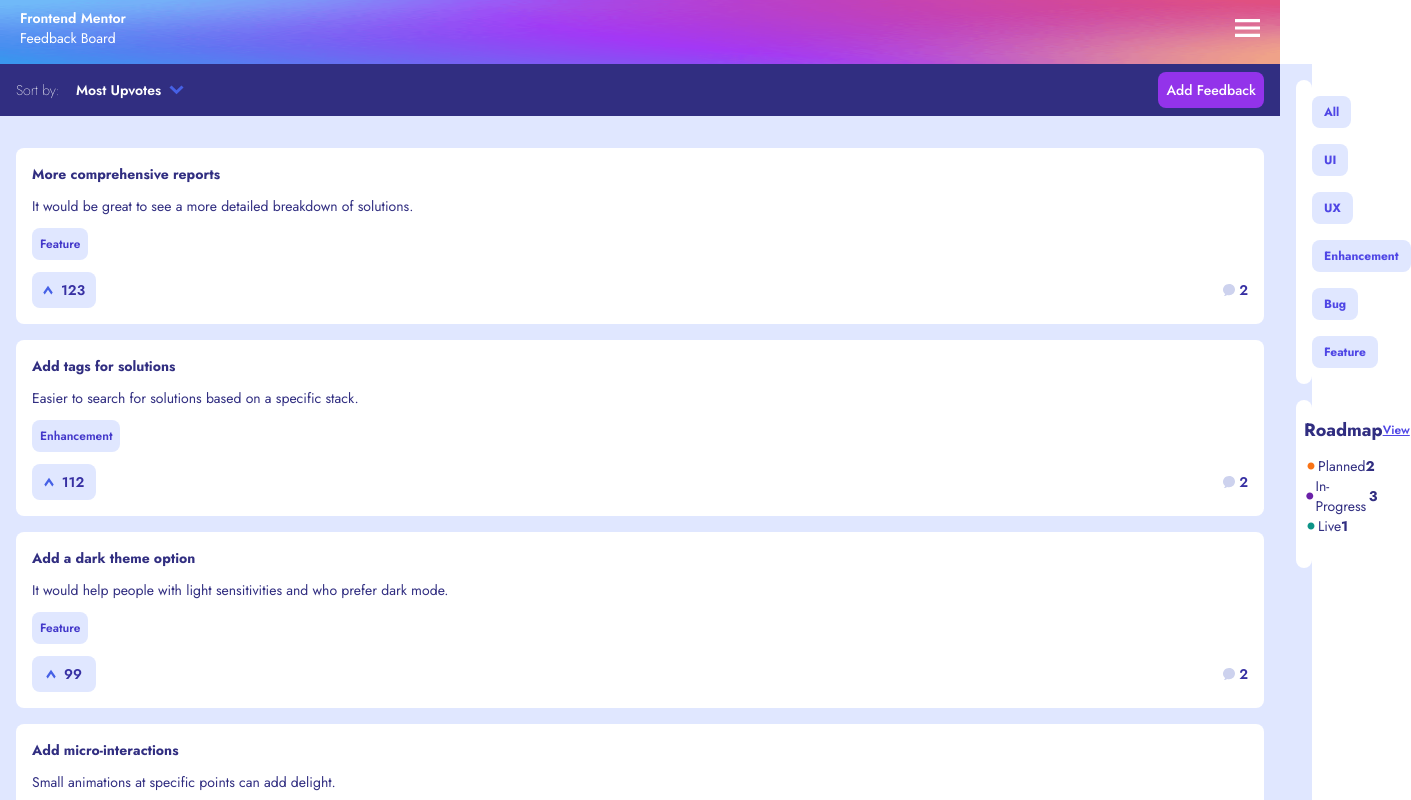
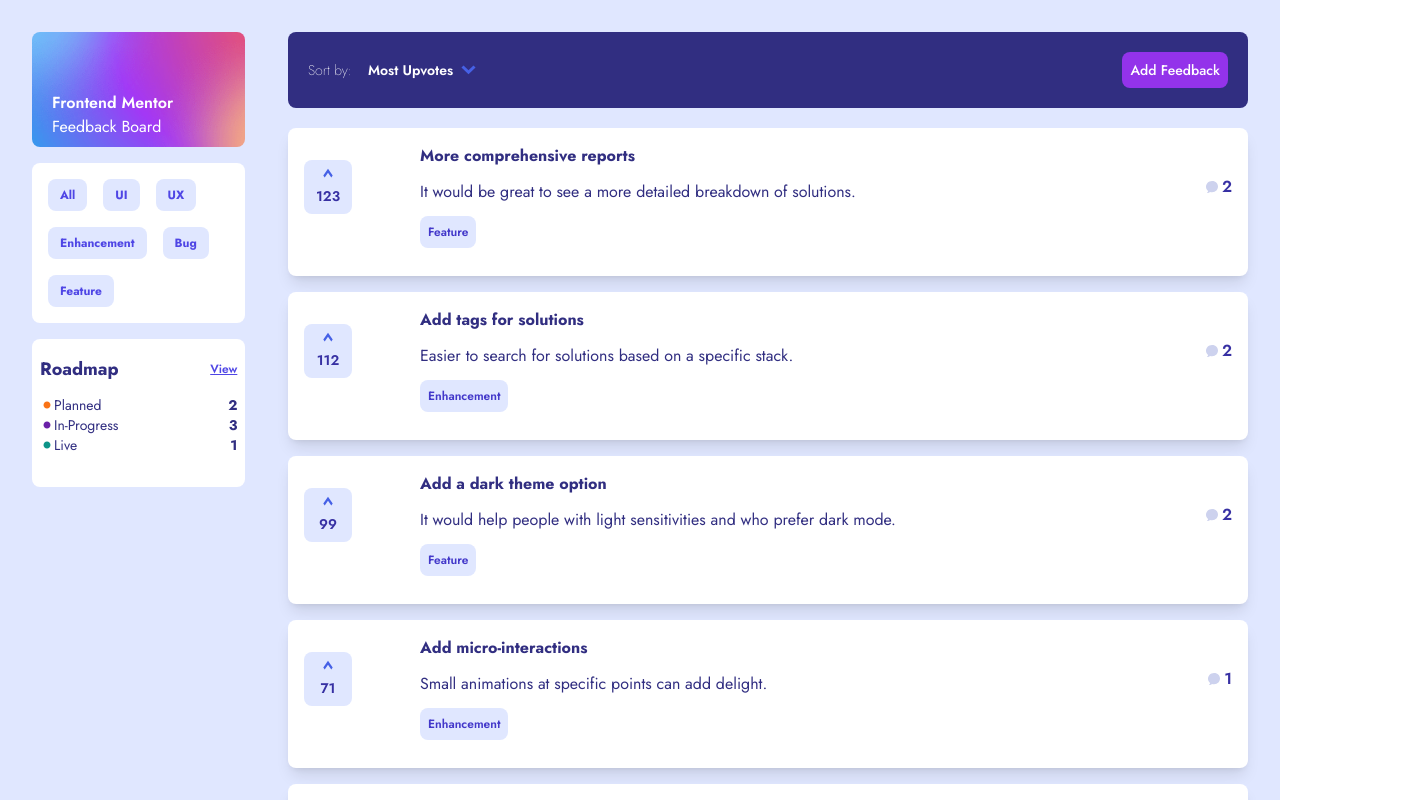
Before and after one commit to Paienobe/Product-feedback-app, a Next.js app: page / in a window 1280 px wide. Shown: the top 800 px of the page, 1411 px wide, since content can reach past the window. Built offline with nearby package versions, Linux system fonts and the light colour scheme.

Commit message:
added styling for desktop and tab

```diff
--- a/components/Comment.js
+++ b/components/Comment.js
@@ -12,7 +12,7 @@ const Comment = ({ content, user }) => {
             height={40}
             className='rounded-full'
           />
-          <div className='ml-2 text-sm'>
+          <div className='ml-2 text-sm sm:ml-6 sm:text-base'>
             <p className='font-semibold text-indigo-900'>{user.name}</p>
             <p>@{user.username}</p>
           </div>
@@ -22,7 +22,7 @@ const Comment = ({ content, user }) => {
         </p>
       </div>
       <div className='my-6'>
-        <p className='text-sm'>{content}</p>
+        <p className='text-sm sm:ml-16 sm:text-base'>{content}</p>
       </div>
     </div>
   )
--- a/components/Feedback.js
+++ b/components/Feedback.js
@@ -12,18 +12,21 @@ const Feedback = ({
 }) => {
   return (
     <Link href={`/comments/${id}`}>
-      <div className='bg-white p-4 my-4 rounded-lg text-sm text-indigo-900 cursor-pointer hover:scale-105'>
-        <p className='font-bold text-indigo-900'>{title}</p>
-        <p className='mt-3'>{description}</p>
-        <p className='bg-indigo-100 p-2 text-indigo-700 font-semibold w-min rounded-lg text-xs my-3'>
-          {category?.charAt(0).toUpperCase() + category?.slice(1)}
-        </p>
-        <div className='flex items-center justify-between font-semibold text-indigo-800'>
-          <div className='font-semibold flex items-center justify-center p-2 bg-indigo-100 rounded-lg w-16 text-sm'>
+      <div className='bg-white p-4 my-4 rounded-lg text-sm text-indigo-900 cursor-pointer hover:scale-105 sm:relative sm:hover:scale-100 sm:hover:shadow-indigo-300 shadow-lg sm:text-base'>
+        <div className='sm:w-3/4 mx-auto'>
+          <p className='font-bold text-indigo-900'>{title}</p>
+          <p className='mt-3'>{description}</p>
+          <p className='bg-indigo-100 p-2 text-indigo-700 font-semibold w-min rounded-lg text-xs my-3'>
+            {category?.charAt(0).toUpperCase() + category?.slice(1)}
+          </p>
+        </div>
+
+        <div className='flex items-center justify-between font-semibold text-indigo-800 sm:absolute sm:left-4 sm:right-4 top-8'>
+          <div className='font-semibold flex items-center justify-center p-2 bg-indigo-100 rounded-lg w-16 text-sm sm:flex-col  sm:w-12'>
             <Image src='/shared/icon-arrow-up.svg' width={10} height={10} />
-            <p className='ml-2'>{upvotes}</p>
+            <p className='ml-2 sm:ml-0 sm:mt-2'>{upvotes}</p>
           </div>
-          <div className='flex items-center justify-center'>
+          <div className='flex items-center justify-center '>
             <Image src='/shared/icon-comments.svg' width={12} height={12} />
             <p className='ml-1'>{comments ? comments?.length : 0}</p>
           </div>
--- a/components/FeedbackHeader.js
+++ b/components/FeedbackHeader.js
@@ -3,7 +3,7 @@ import Image from 'next/image'
 
 const FeedbackHeader = () => {
   return (
-    <div className='p-4 py-2 bg-indigo-900 text-white flex items-center justify-between text-sm'>
+    <div className='p-4 py-2 bg-indigo-900 text-white flex items-center justify-between text-sm absolute left-0 right-0 top-0 sm:mx-8 sm:rounded-lg sm:p-5 '>
       <div className='flex items-center justify-between'>
         <p className='mr-4 font-light'>Sort by:</p>
         <div className='flex items-center'>
--- a/components/Header.js
+++ b/components/Header.js
@@ -10,17 +10,24 @@ const Header = () => {
     window.addEventListener('scroll', () => {
       setShowMenu(false)
     })
+
+    if (window.innerWidth >= 640) {
+      setShowMenu(true)
+    }
   }, [])
 
   return (
-    <div className='h-16 relative text-white'>
+    <div className='h-16 relative text-white sm:m-8 sm:flex sm:items-stretch sm:h-full lg:absolute lg:z-20 lg:flex-col lg:w-1/2 lg:top-0 lg:left-0'>
+      <div className='h-16 relative sm:w-1/3 sm:h-auto sm:mr-4 lg:mb-4'>
         <img
           src='/suggestions/desktop/background-header.png'
           style={{ width: '100%', height: '100%' }}
           alt=''
+          className='sm:rounded-lg '
         />
-      <div className='absolute right-5 top-2 left-5 flex items-center justify-between'>
-        <div className='text-sm'>
+
+        <div className='absolute right-5 top-2 left-5 flex items-center justify-between sm:bottom-2 sm:top-auto '>
+          <div className='text-sm sm:text-base'>
             <p className='font-semibold'>Frontend Mentor</p>
             <p>Feedback Board</p>
           </div>
@@ -31,6 +38,7 @@ const Header = () => {
               width={20}
               height={18}
               onClick={() => setShowMenu(false)}
+              className='sm:opacity-0'
             />
           ) : (
             <Image
@@ -38,17 +46,19 @@ const Header = () => {
               width={25}
               height={18}
               onClick={() => setShowMenu(true)}
+              className='sm:opacity-0'
             />
           )}
+        </div>
       </div>
 
       <div
         className={`bg-black bg-opacity-50 p-4 absolute z-10  h-screen ${
           showMenu ? 'left-0 right-0' : 'left-full right-0'
-        }`}
+        } sm:static sm:h-auto sm:bg-opacity-0 sm:w-2/3 sm:z-0 sm:p-0`}
       >
-        <div className='bg-indigo-100 absolute right-0 top-0 w-2/3 p-4 h-screen'>
-          <div className='bg-white flex flex-wrap text-indigo-600 p-2 rounded-lg'>
+        <div className='bg-indigo-100 absolute right-0 top-0 w-2/3 p-4 h-screen sm:static sm:h-full sm:flex sm:items-stretch sm:justify-between sm:bg-transparent sm:w-full sm:p-0 lg:flex-col'>
+          <div className='bg-white flex flex-wrap text-indigo-600 p-2 rounded-lg sm:w-1/2  sm:h-full sm:mr-4 lg:mb-4'>
             {category.map((item, index) => {
               return (
                 <button
@@ -61,7 +71,7 @@ const Header = () => {
             })}
           </div>
 
-          <div className='bg-white  text-indigo-900 p-2 rounded-lg mt-4 pb-8'>
+          <div className='bg-white  text-indigo-900 p-2 rounded-lg mt-4 pb-8 sm:w-1/2 sm:h-full sm:m-0 '>
             <div className='flex items-center justify-between pt-2'>
               <h2 className='text-lg font-bold'>Roadmap</h2>
               <p className='text-xs text-indigo-600 underline font-semibold'>
--- a/pages/comments/[id].js
+++ b/pages/comments/[id].js
@@ -12,9 +12,8 @@ const CommentsPage = () => {
   const selectedFeedback = feedbackData.productRequests.find((item) => {
     return item.id.toString() === router.query.id
   })
-  console.log()
   return (
-    <div className='min-h-screen bg-indigo-100 p-4 text-indigo-900'>
+    <div className='min-h-screen bg-indigo-100 p-4 text-indigo-900 sm:p-8'>
       <div className='flex items-center justify-between font-semibold text-sm'>
         <Link href='/'>
           <div className='flex items-center hover:cursor-pointer'>
--- a/pages/index.js
+++ b/pages/index.js
@@ -15,7 +15,7 @@ export default function Home() {
     } else return -1
   }
   return (
-    <div className='bg-indigo-100 min-h-screen'>
+    <div className='bg-indigo-100 min-h-screen overflow-x-hidden'>
       <Head>
         <title>Invoice App</title>
         <meta name='description' content='Generated by create next app' />
@@ -24,11 +24,15 @@ export default function Home() {
 
       <div>
         <Header />
-        <FeedbackHeader />
-        <div className='p-4'>
-          {feedbackData.productRequests.sort(compareUpvotes).map((request) => {
-            return <Feedback key={request.id} {...request} />
-          })}
+        <div className='p-4 lg:w-4/5 lg:ml-auto relative lg:mt-8'>
+          <FeedbackHeader />
+          <div className='mt-14 sm:mt-20 sm:mx-4'>
+            {feedbackData.productRequests
+              .sort(compareUpvotes)
+              .map((request) => {
+                return <Feedback key={request.id} {...request} />
+              })}
+          </div>
         </div>
       </div>
     </div>
```
Lines whose indentation alone changed are shown as unchanged.
